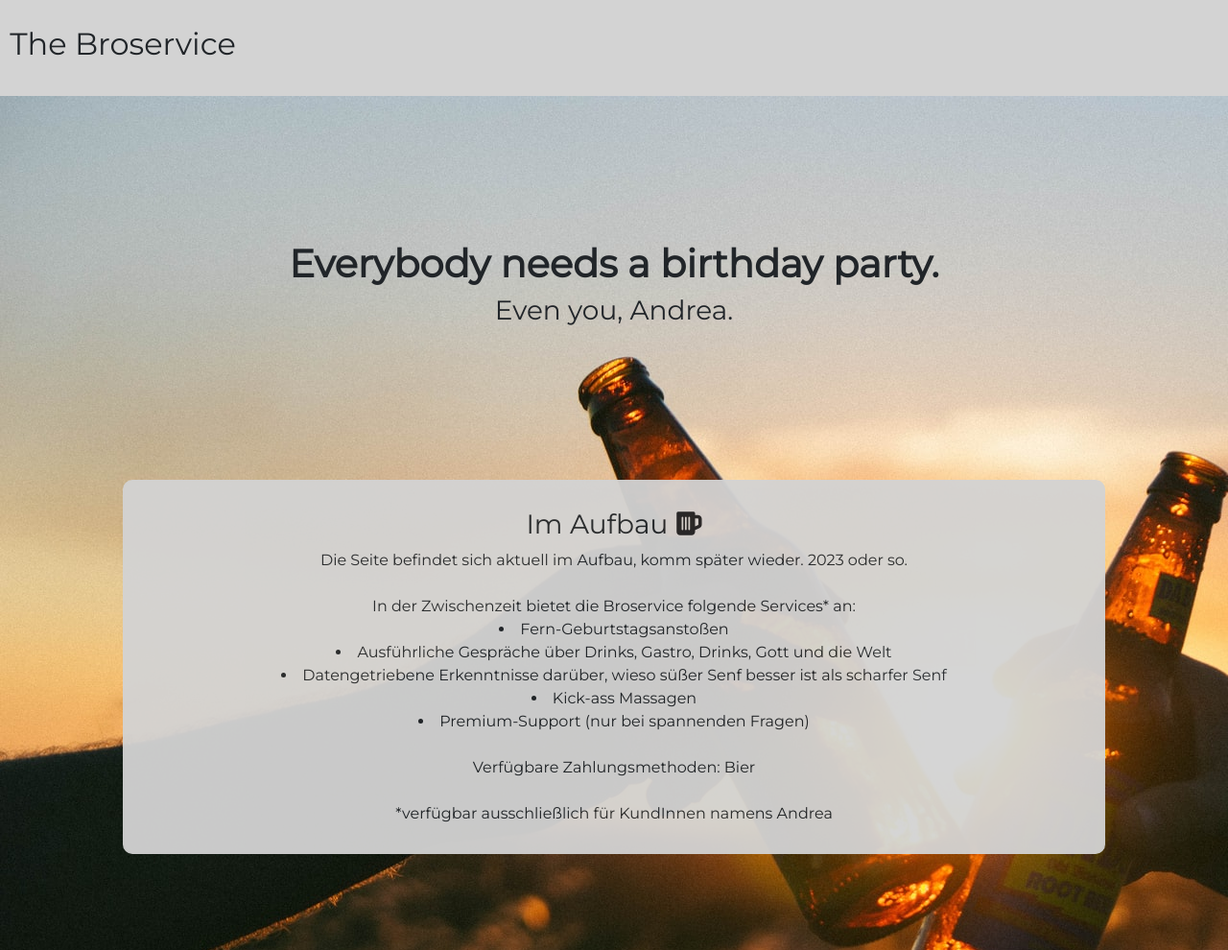
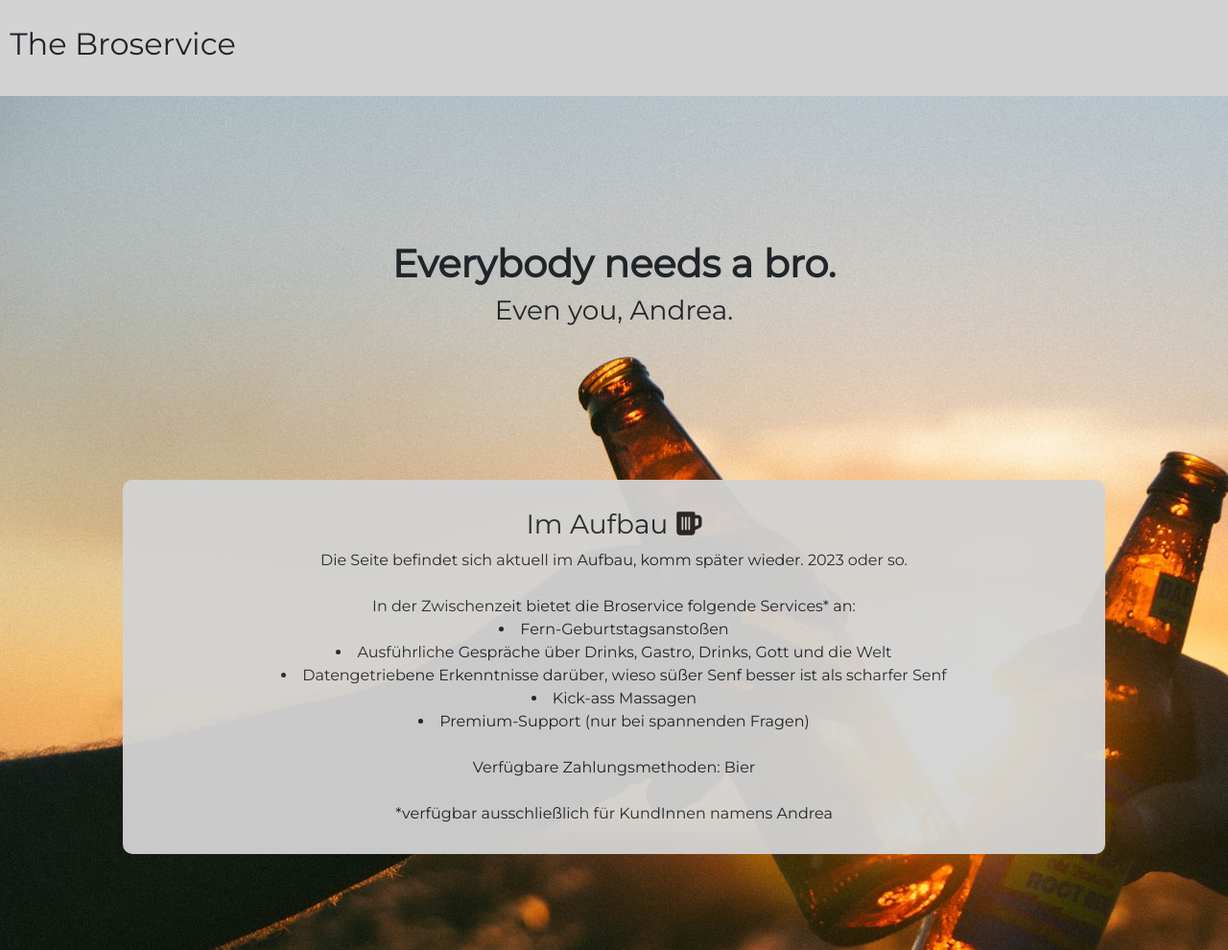
Before and after one commit to paweldzia/paweldzia.github.io, a plain HTML site: page index.html in a window 1280 px wide. Shown: the whole page at 96% size. Drawn offline with nearby package versions, Linux system fonts and the light colour scheme.

Commit message:
AnWi update

```diff
--- a/index.html
+++ b/index.html
@@ -31,7 +31,7 @@
 
         <div class="row" style="height: 400px; margin: 0px; align-content: center">
             <div style="width: 100%; flex-direction: column; float: left">
-                <h1><b>Everybody needs a birthday party.</b></h1>
+                <h1><b>Everybody needs a bro.</b></h1>
                 <h3>Even you, Andrea.</h3>
             </div>
         </div>
```
